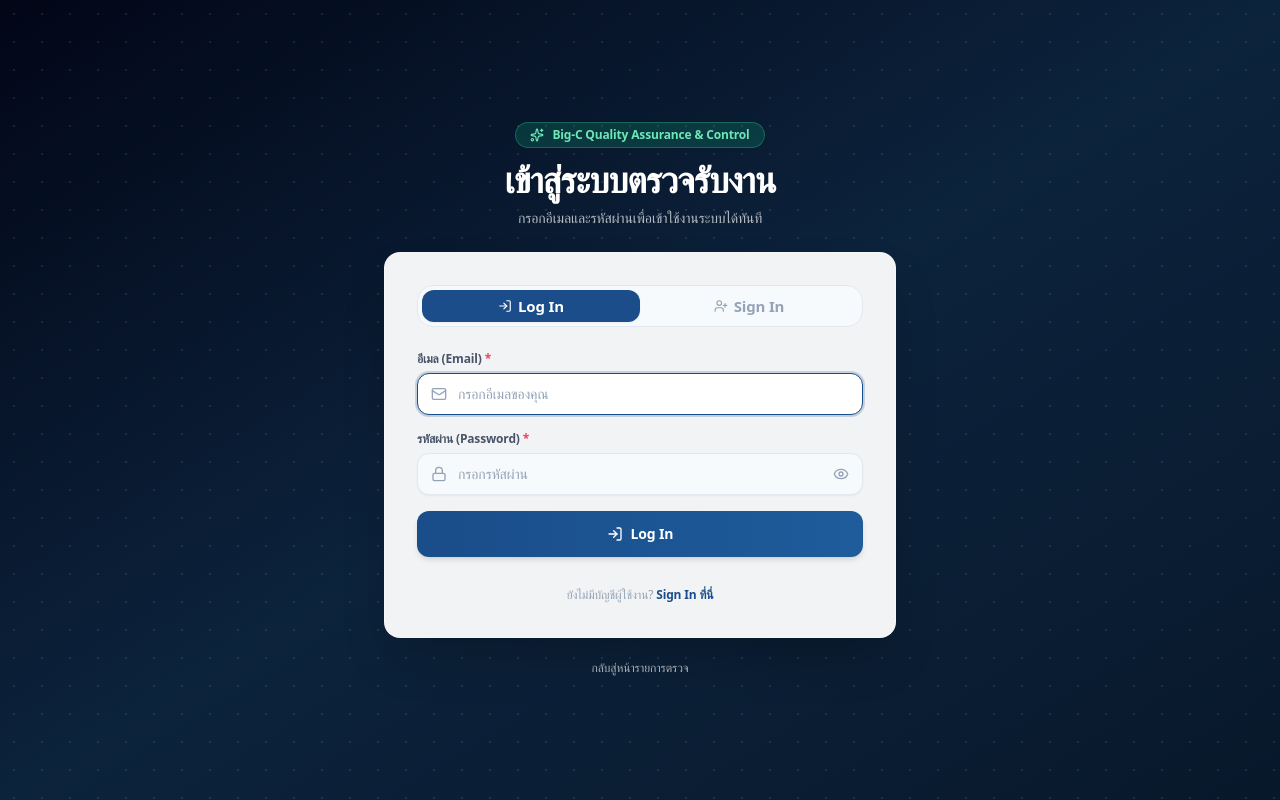
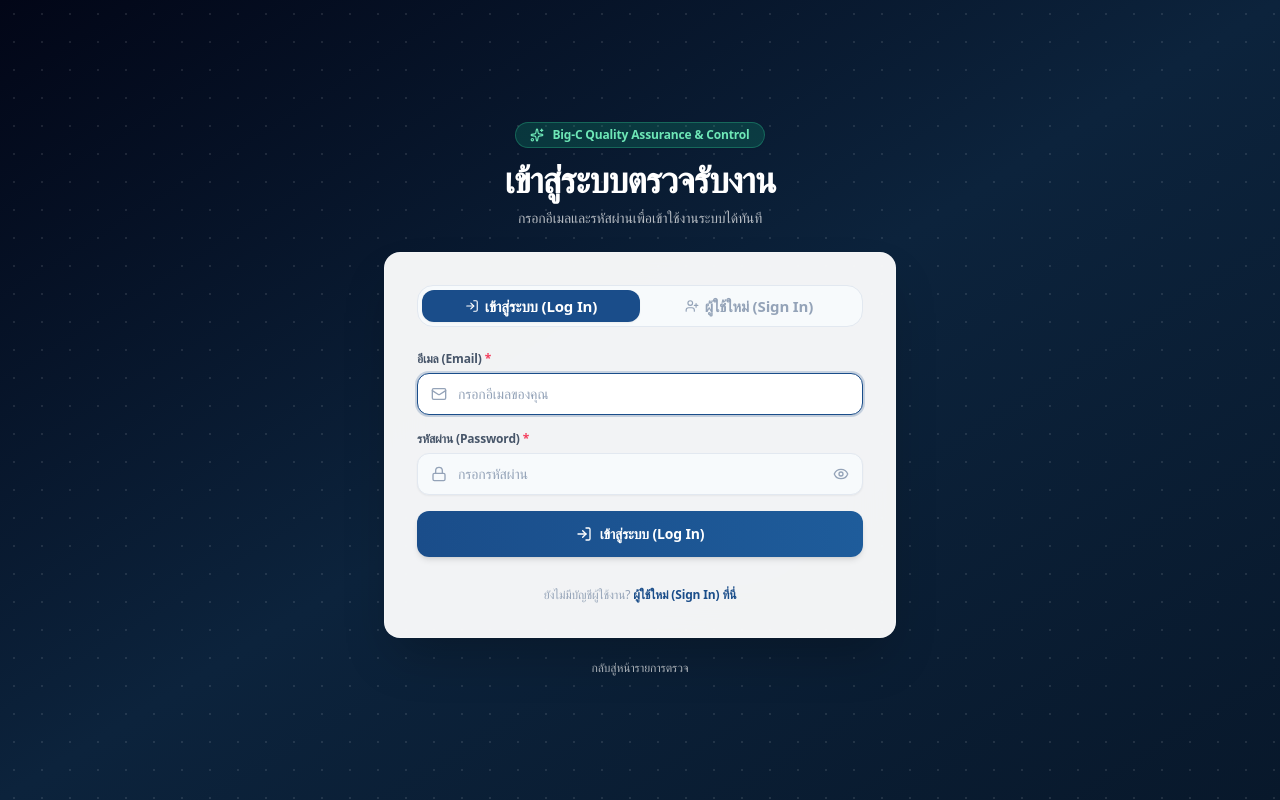
Before and after one commit to pattanunptnnn/cs-checklist, a Next.js app: page /login in a window 1280 px wide. Built offline with nearby package versions, Linux system fonts and the light colour scheme; a web font is replaced by a local one.

Commit message:
style: update auth tabs and buttons to bilingual 'เข้าสู่ระบบ (Log In)' and 'ผู้ใช้ใหม่ (Sign In)'

```diff
--- a/src/app/login/page.tsx
+++ b/src/app/login/page.tsx
@@ -201,7 +201,7 @@ export default function LoginPage() {
             </div>
           )}
 
-          {/* ────────── แถบสลับ Log In / Sign In ────────── */}
+          {/* ────────── แถบสลับ เข้าสู่ระบบ (Log In) / ผู้ใช้ใหม่ (Sign In) ────────── */}
           <div className="grid grid-cols-2 p-1 bg-sunken rounded-2xl border border-line mb-6 text-xs font-bold">
             <button
               type="button"
@@ -217,7 +217,7 @@ export default function LoginPage() {
               }`}
             >
               <LogIn className="w-3.5 h-3.5" />
-              <span>Log In</span>
+              <span>เข้าสู่ระบบ (Log In)</span>
             </button>
             <button
               type="button"
@@ -233,7 +233,7 @@ export default function LoginPage() {
               }`}
             >
               <UserPlus className="w-3.5 h-3.5" />
-              <span>Sign In</span>
+              <span>ผู้ใช้ใหม่ (Sign In)</span>
             </button>
           </div>
 
@@ -294,7 +294,7 @@ export default function LoginPage() {
                 className="w-full btn-primary min-h-[46px] text-sm font-bold flex items-center justify-center gap-2 mt-4 shadow-md cursor-pointer disabled:opacity-50"
               >
                 <LogIn className="w-4 h-4" />
-                <span>{isSubmitting ? "กำลังเข้าสู่ระบบ..." : "Log In"}</span>
+                <span>{isSubmitting ? "กำลังเข้าสู่ระบบ..." : "เข้าสู่ระบบ (Log In)"}</span>
               </button>
 
               {/* ลิงก์สลับไปสร้างบัญชี */}
@@ -309,7 +309,7 @@ export default function LoginPage() {
                   }}
                   className="text-xs font-bold text-brand hover:underline cursor-pointer"
                 >
-                  Sign In ที่นี่
+                  ผู้ใช้ใหม่ (Sign In) ที่นี่
                 </button>
               </div>
             </form>
@@ -498,7 +498,7 @@ export default function LoginPage() {
                 className="w-full btn-primary min-h-[46px] text-sm font-bold flex items-center justify-center gap-2 mt-4 shadow-md cursor-pointer disabled:opacity-50"
               >
                 <UserPlus className="w-4 h-4" />
-                <span>{isSubmitting ? "กำลังสร้างบัญชี..." : "Sign In"}</span>
+                <span>{isSubmitting ? "กำลังสร้างบัญชี..." : "ผู้ใช้ใหม่ (Sign In)"}</span>
               </button>
 
               {/* ลิงก์สลับไปเข้าสู่ระบบ */}
@@ -513,7 +513,7 @@ export default function LoginPage() {
                   }}
                   className="text-xs font-bold text-brand hover:underline cursor-pointer"
                 >
-                  Log In ที่นี่
+                  เข้าสู่ระบบ (Log In) ที่นี่
                 </button>
               </div>
             </form>
```
